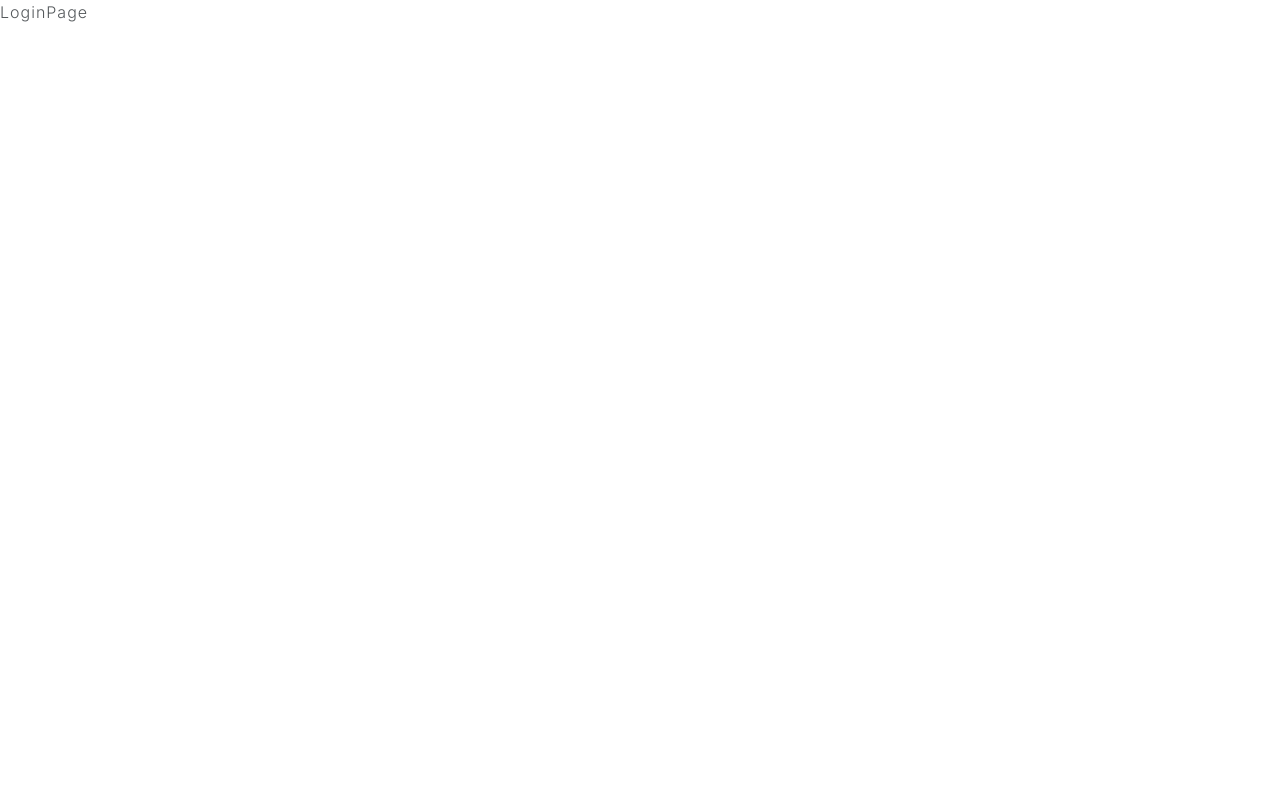
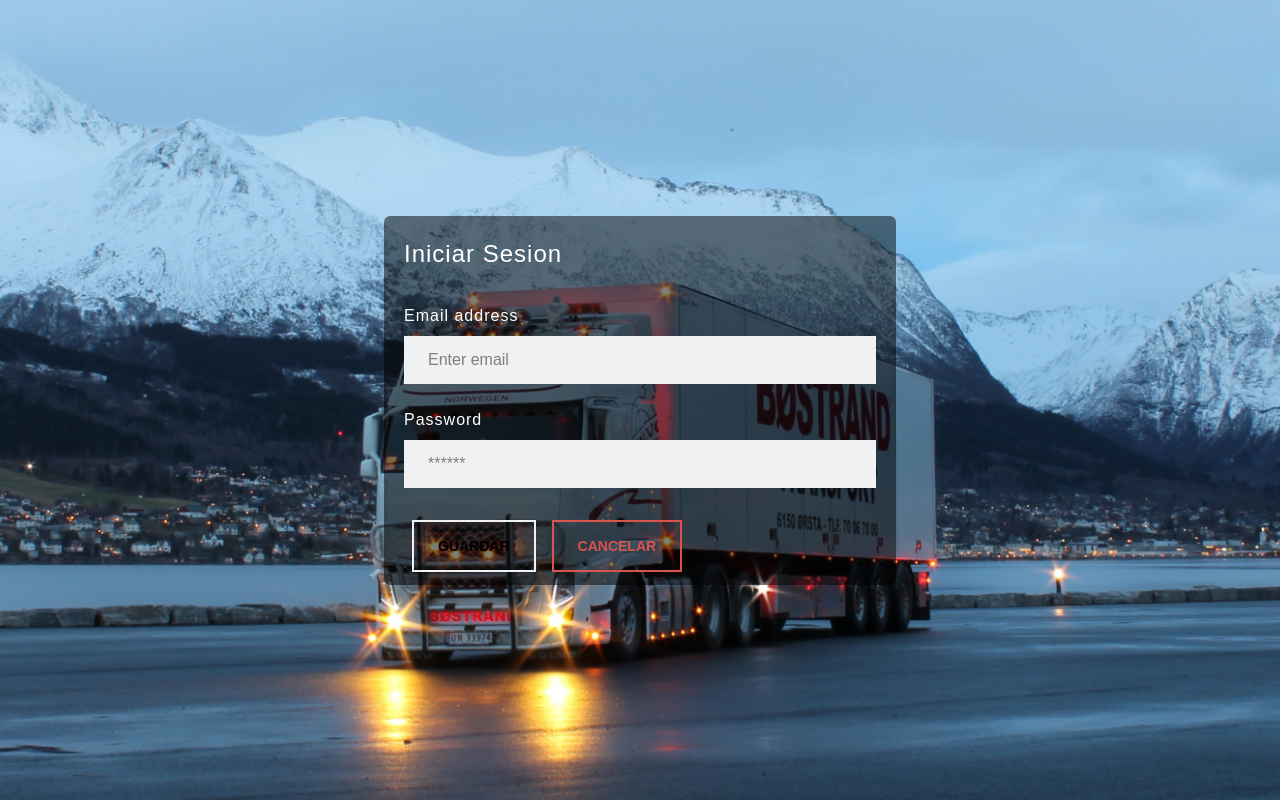
Before and after one commit to LeonelBLM/next-prisma-top-man, a Next.js app: page /auth/login in a window 1280 px wide. Built offline with nearby package versions, Linux system fonts and the light colour scheme.

Commit message:
se implementa el login con next-auth

```diff
--- a/package.json
+++ b/package.json
@@ -15,6 +15,7 @@
     "eslint": "8.53.0",
     "eslint-config-next": "14.0.1",
     "next": "14.0.1",
+    "next-auth": "^4.24.5",
     "react": "18.2.0",
     "react-dom": "18.2.0",
     "react-hook-form": "^7.48.2"
--- a/src/app/auth/login/page.jsx
+++ b/src/app/auth/login/page.jsx
@@ -1,6 +1,87 @@
+"use client"
+import { useForm } from "react-hook-form";
+import { useRouter } from "next/navigation";
+import { signIn } from "next-auth/react";
+import { useState } from "react";
+import "../../styles/login.css"
+
 function LoginPage() {
+
+  const {
+    register,
+    handleSubmit,
+    formState: {errors},
+  } = useForm();
+
+  const router = useRouter();
+  const [error, setError] = useState(null)
+
+  const onSubmit = handleSubmit(async (data) => {
+    console.log(data);
+
+    const res = await signIn("credentials", {
+      email: data.email,
+      password: data.password,
+      redirect: false,
+    });
+
+    console.log(res)
+    if (res.error) {
+      setError(res.error)
+    } else {
+      router.push('/users')
+    }
+  });
+
   return (
-    <div>LoginPage</div>
+    <section id="hero" className="d-flex align-items-center justify-content-center py-4">
+      <div id="form_reg" className="col-md-6">
+        <form id="espejo" className="card card-body border-primary rounded" onSubmit={onSubmit}>
+          <fieldset>
+            <legend>Iniciar Sesion</legend>
+            {error && (
+              <p className="text-danger"><strong>{error}</strong></p>
+            )}
+            <div className="form-group">
+              <label htmlFor="exampleInputEmail1" className="form-label mt-4">Email address</label>
+              <input type="email" className="form-control" id="exampleInputEmail1" aria-describedby="emailHelp" placeholder="Enter email"
+              { ...register("email", {
+                required: {
+                  value: true,
+                  message: 'email is required'
+                }
+              })}
+              />
+              {
+              errors.email && (
+                <span>{errors.email.message}</span>
+              )
+            }
+            </div>
+            <div className="form-group">
+              <label htmlFor="exampleInputPassword1" className="form-label mt-4">Password</label>
+              <input type="password" className="form-control" id="password" placeholder="******"
+              { ...register("password", {
+                required: {
+                  value: true,
+                  message: 'password is required',
+                }
+              })}
+              />
+              {
+              errors.password && (
+                <span>{errors.password.message}</span>
+              )
+            }
+            </div>
+          </fieldset>
+          <div className="d-flex mt-4">
+            <button type="submit" className="btn btn-outline-light m-2">Guardar</button>
+            <button type="button" className="btn btn-outline-danger m-2">Cancelar</button>
+          </div>
+        </form>
+      </div>
+    </section>
   )
 }
 
```
Also changed, not shown: src/app/api/auth/[...nextauth]/route.js (added, +46 -0 lines), 2 other files (tests, documents, lock files or other folders).
